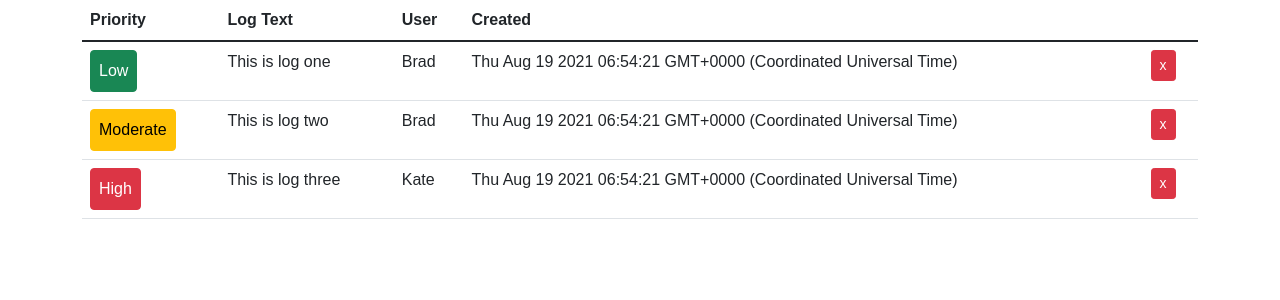
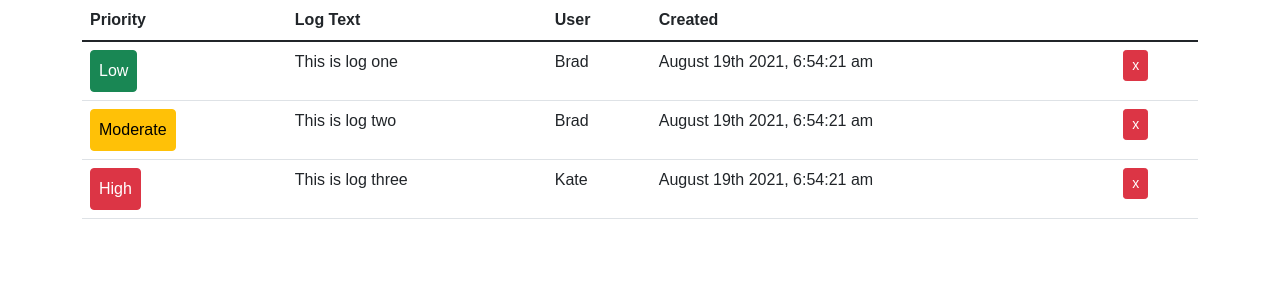
Before and after one commit to danimal-johnson/buglogger, a React app: page / in a window 1280 px wide. Shown: the top 300 px of the page. Built offline with nearby package versions, Linux system fonts and the light colour scheme; the HTML template or start-up script is replaced by a standard one.

Commit message:
Format date and time using Moment. Widen window in dev mode.

```diff
--- a/main.js
+++ b/main.js
@@ -15,7 +15,7 @@
 
 function createMainWindow() {
 	mainWindow = new BrowserWindow({
-		width: 1100,
+		width: isDev ? 1400: 1100,
 		height: 800,
 		show: false,
 		icon: `${__dirname}/assets/icon.png`,
--- a/package.json
+++ b/package.json
@@ -22,9 +22,11 @@
   },
   "dependencies": {
     "bootstrap": "^5.1.0",
+    "moment": "^2.29.1",
     "react": "^16.13.1",
     "react-bootstrap": "^1.6.1",
-    "react-dom": "^16.13.1"
+    "react-dom": "^16.13.1",
+    "react-moment": "^1.1.1"
   },
   "devDependencies": {
     "@babel/core": "^7.9.6",
--- a/src/components/LogItem.js
+++ b/src/components/LogItem.js
@@ -1,5 +1,6 @@
 import React from 'react';
 import { Button, Badge } from 'react-bootstrap';
+import Moment from 'react-moment';
 
 const LogItem = ({ log }) => {
   const { priority, text, user, created } = log;
@@ -20,7 +21,7 @@
       </td>
       <td>{text}</td>
       <td>{user}</td>
-      <td>{created}</td>
+      <td><Moment format='MMMM Do YYYY, h:mm:ss a'>{new Date(created)}</Moment></td>
       <td>
         <Button variant='danger' size='sm'>
           x
```
Also changed, not shown: 2 other files (tests, documents, lock files or other folders).
